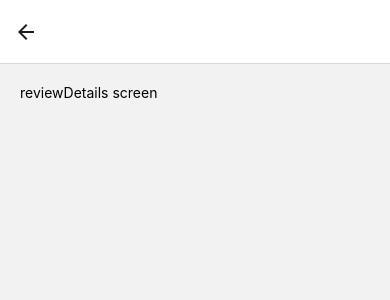
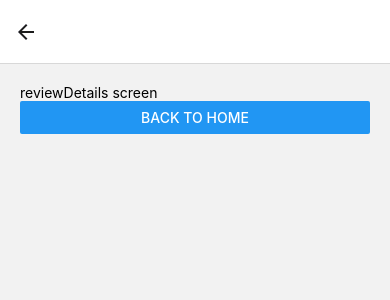
Before and after one commit to bruceMug/gamezone, a React Native app: screen /ReviewDetails in a window 390 px wide. Shown: the top 300 px of the page. Built offline with nearby package versions, Linux system fonts and the light colour scheme.

Commit message:
button for back to home

```diff
--- a/screens/reviewDetails.js
+++ b/screens/reviewDetails.js
@@ -1,11 +1,17 @@
 import React from 'react';
-import { StyleSheet, Text, View } from 'react-native';
+import { StyleSheet, Text, View, Button } from 'react-native';
 import { globalStyles } from '../styles/global';
 
-export default function ReviewDetails(){
+export default function ReviewDetails({ navigation }){
+
+    const pressHandler = () => {
+        navigation.goBack();
+    }
+
     return (
         <View style={globalStyles.container}>
             <Text>reviewDetails screen</Text>
+            <Button title='back to home' onPress={pressHandler}/>
         </View>
     )
 }
```
